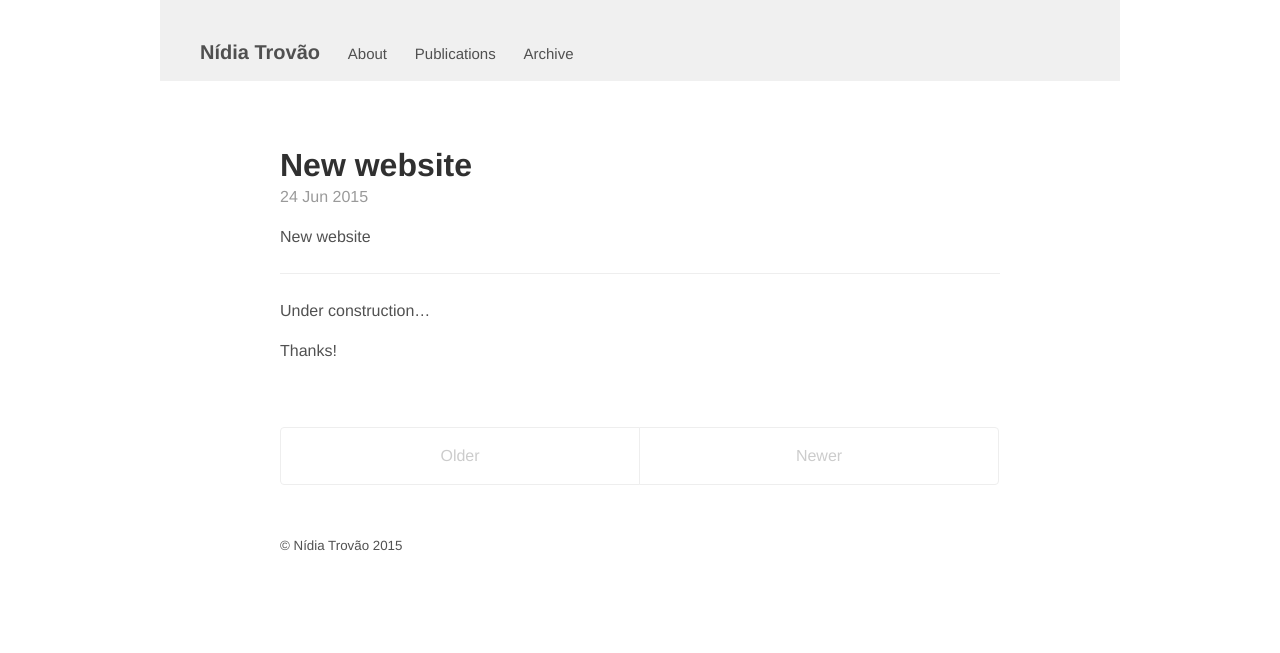
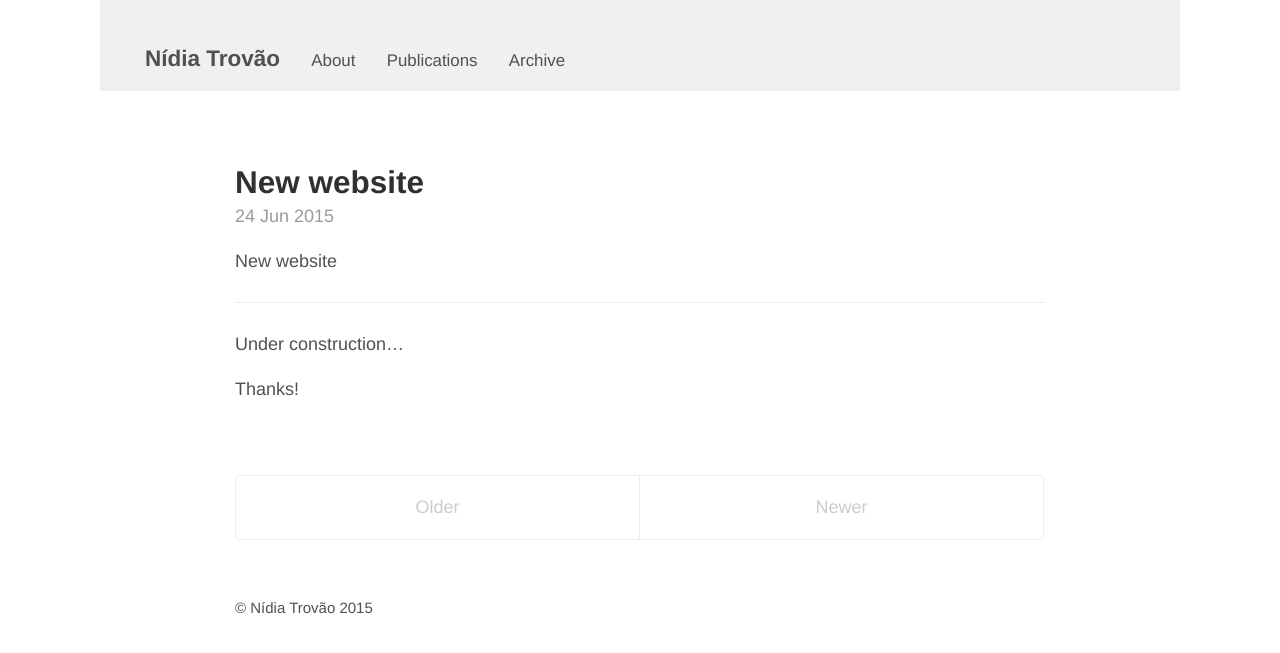
Before and after one commit to nidiatrovao/nidiatrovao.github.io, a Jekyll site: the page built from index.html, in a window 1280 px wide. Shown: the top 653 px of the page. Built offline with Jekyll 4.4.1, drawn with Linux system fonts in a browser that asks for light colours; the list of posts is cut into pages by our own code.

```diff
--- a/_sass/_base.scss
+++ b/_sass/_base.scss
@@ -19,8 +19,8 @@
   font-size: 16px;
   line-height: 1.5;
 
-  @media (min-width: 38em) {
-    font-size: 16px;
+  @media (min-width: 50em) {
+    font-size: 18px;
   }
 }
 
--- a/_sass/_type.scss
+++ b/_sass/_type.scss
@@ -11,7 +11,7 @@
 }
 
 h1 {
-  font-size: 2rem;
+  font-size: 1.75rem;
 }
 
 h2 {
```
